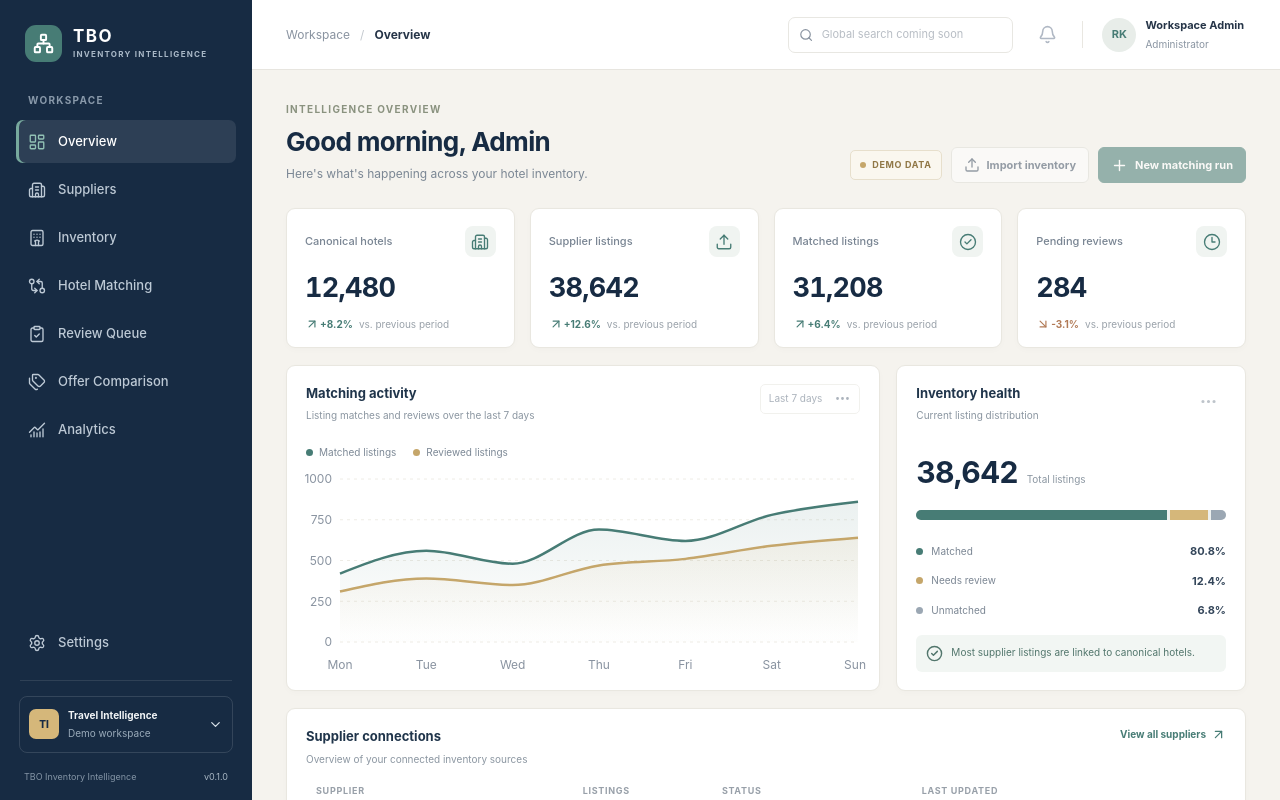
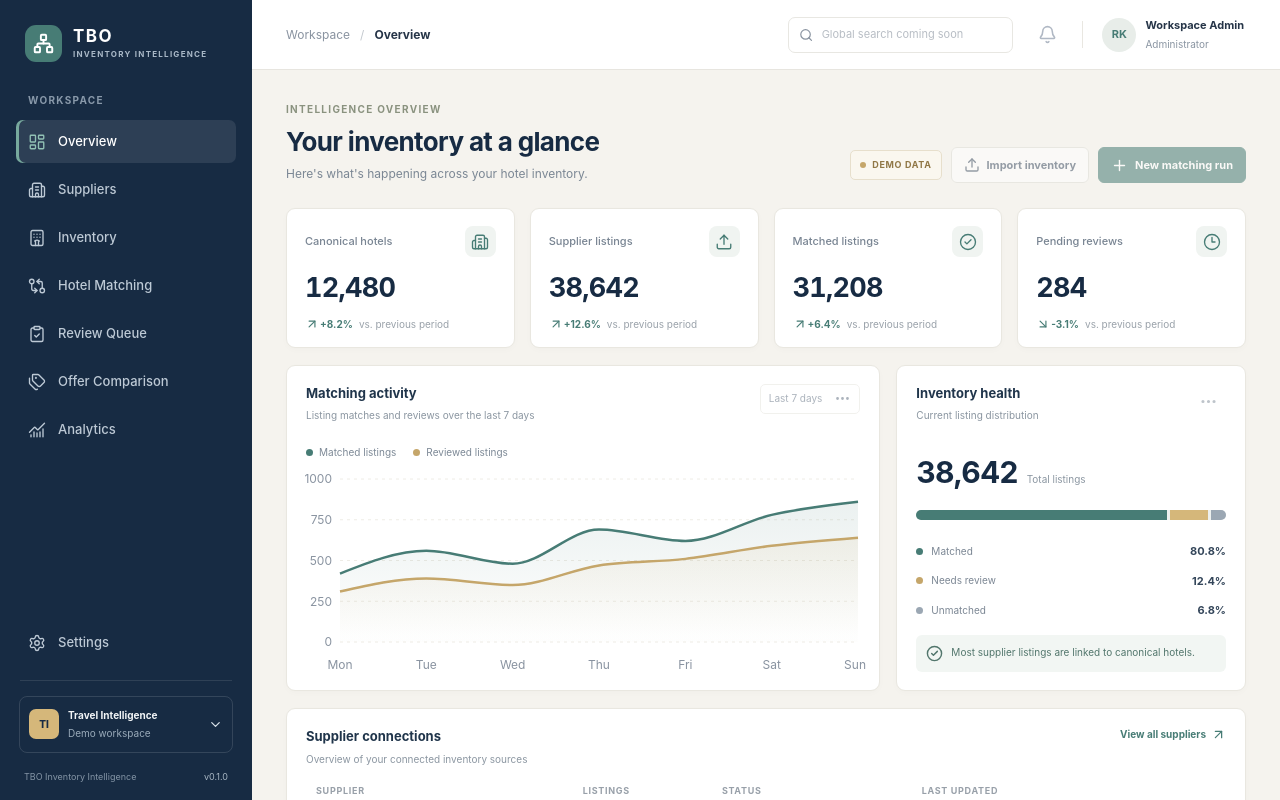
Before and after one commit to ZeeshanAhmad2901/tbo-inventory-intelligence, a React (Vite) app in the folder frontend/: page / in a window 1280 px wide. Shown: the top 800 px of the page. Built offline with nearby package versions, Linux system fonts and the light colour scheme.

Commit message:
fix(frontend): clarify overview metric trends

```diff
--- a/frontend/src/pages/OverviewPage.tsx
+++ b/frontend/src/pages/OverviewPage.tsx
@@ -20,10 +20,10 @@ import {
 } from 'recharts'
 
 const metrics = [
-  { label: 'Canonical hotels', value: '12,480', change: '+8.2%', direction: 'up', note: 'vs. previous period', icon: Building2 },
-  { label: 'Supplier listings', value: '38,642', change: '+12.6%', direction: 'up', note: 'vs. previous period', icon: Upload },
-  { label: 'Matched listings', value: '31,208', change: '+6.4%', direction: 'up', note: 'vs. previous period', icon: CheckCircle2 },
-  { label: 'Pending reviews', value: '284', change: '-3.1%', direction: 'down', note: 'vs. previous period', icon: Clock3 },
+  { label: 'Canonical hotels', value: '12,480', change: '+8.2%', direction: 'up', impact: 'positive', note: 'vs. previous period', icon: Building2 },
+  { label: 'Supplier listings', value: '38,642', change: '+12.6%', direction: 'up', impact: 'positive', note: 'vs. previous period', icon: Upload },
+  { label: 'Matched listings', value: '31,208', change: '+6.4%', direction: 'up', impact: 'positive', note: 'vs. previous period', icon: CheckCircle2 },
+  { label: 'Pending reviews', value: '284', change: '-3.1%', direction: 'down', impact: 'positive', note: 'vs. previous period', icon: Clock3 },
 ]
 
 const chartData = [
@@ -49,7 +49,7 @@ export default function OverviewPage() {
       <div className="page-heading">
         <div>
           <div className="eyebrow">INTELLIGENCE OVERVIEW</div>
-          <h1>Good morning, Admin</h1>
+          <h1>Your inventory at a glance</h1>
           <p className="page-description">Here's what's happening across your hotel inventory.</p>
         </div>
         <div className="heading-actions">
@@ -60,7 +60,7 @@ export default function OverviewPage() {
       </div>
 
       <section className="metrics-grid" aria-label="Inventory summary">
-        {metrics.map(({ label, value, change, direction, note, icon: Icon }) => (
+        {metrics.map(({ label, value, change, direction, impact, note, icon: Icon }) => (
           <article className="metric-card" key={label}>
             <div className="metric-top">
               <span className="metric-label">{label}</span>
@@ -68,7 +68,7 @@ export default function OverviewPage() {
             </div>
             <div className="metric-value">{value}</div>
             <div className="metric-foot">
-              <span className={`metric-change ${direction === 'up' ? 'positive' : 'negative'}`}>
+              <span className={`metric-change ${impact === 'positive' ? 'positive' : 'negative'}`}>
                 {direction === 'up' ? <ArrowUpRight size={14} /> : <ArrowDownRight size={14} />}
                 {change}
               </span>
```
